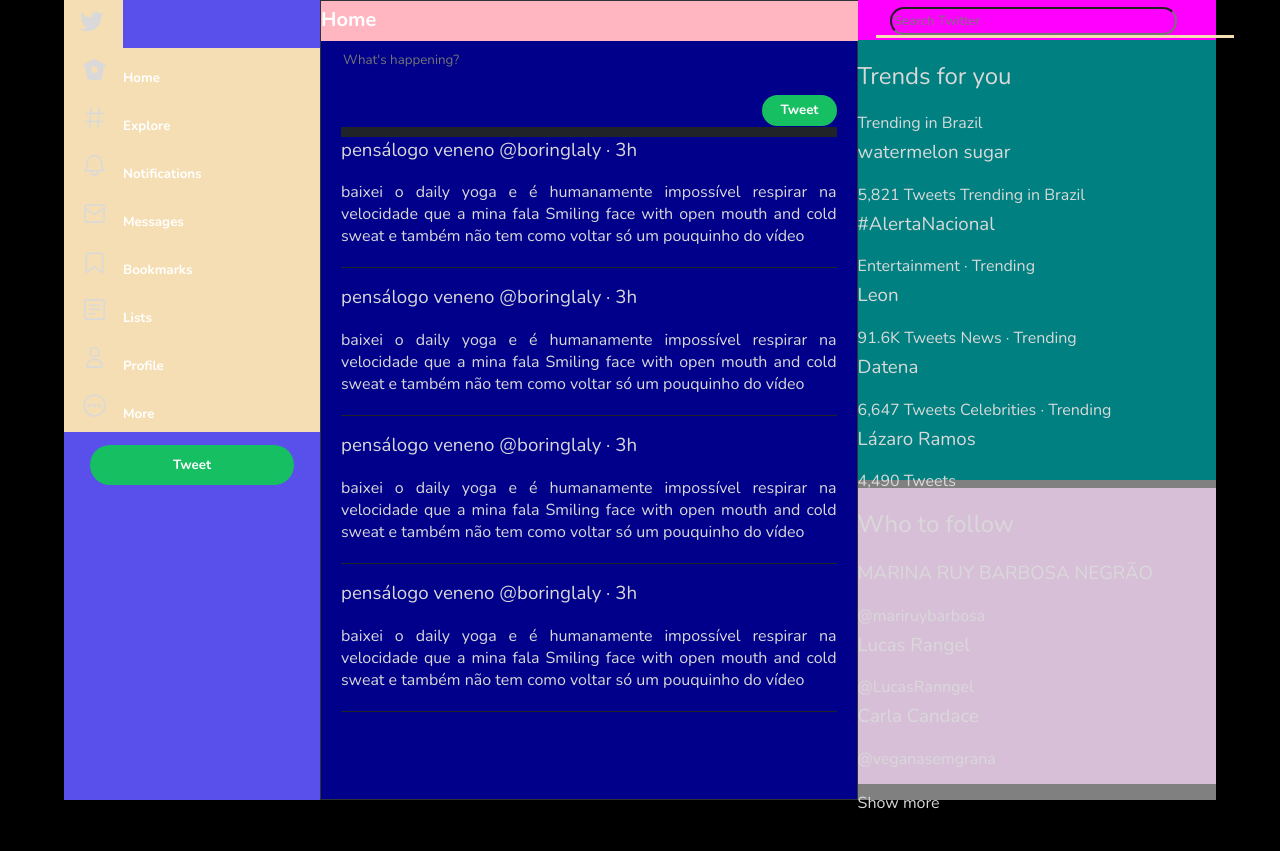
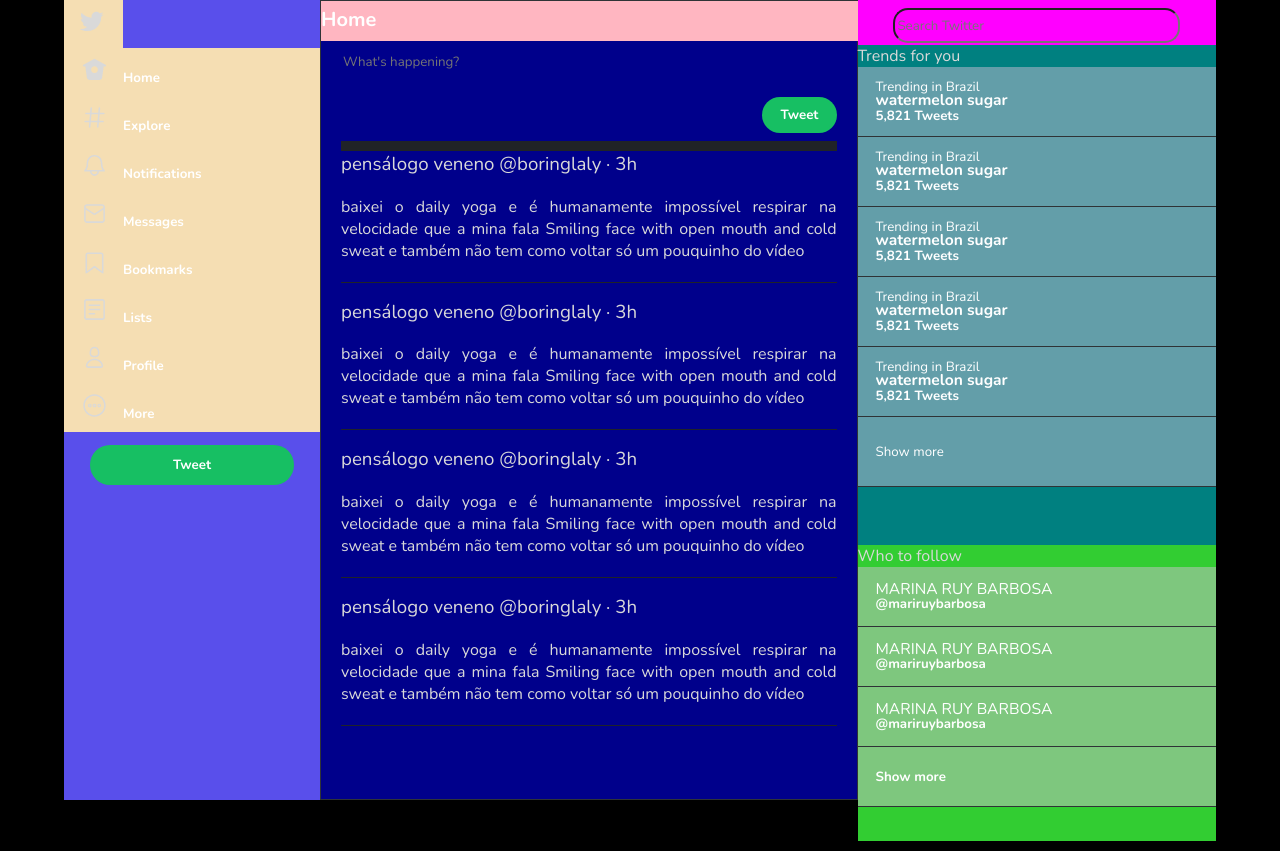
Before and after one commit to laisbasso/Front-End-Coding, a plain HTML site: page 03.twitter/index.html in a window 1280 px wide. Drawn offline with nearby package versions, Linux system fonts and the light colour scheme.

Commit message:
Atualizando menu da direita

```diff
--- a/03.twitter/index.html
+++ b/03.twitter/index.html
@@ -96,48 +96,74 @@
                     <!-- PODE DEIXAR VAZIO? -->
                     <label for="search">
                     <input type="text" name="search" id="search" placeholder="Search Twitter">
-                    <svg viewBox="0 0 24 24" class="icon" id="icon-search"><g><path d="M21.53 20.47l-3.66-3.66C19.195 15.24 20 13.214 20 11c0-4.97-4.03-9-9-9s-9 4.03-9 9 4.03 9 9 9c2.215 0 4.24-.804 5.808-2.13l3.66 3.66c.147.146.34.22.53.22s.385-.073.53-.22c.295-.293.295-.767.002-1.06zM3.5 11c0-4.135 3.365-7.5 7.5-7.5s7.5 3.365 7.5 7.5-3.365 7.5-7.5 7.5-7.5-3.365-7.5-7.5z"></path></g></svg></label>
+
+                    <!--
+                    <svg viewBox="0 0 24 24" class="icon" id="icon-search"><g><path d="M21.53 20.47l-3.66-3.66C19.195 15.24 20 13.214 20 11c0-4.97-4.03-9-9-9s-9 4.03-9 9 4.03 9 9 9c2.215 0 4.24-.804 5.808-2.13l3.66 3.66c.147.146.34.22.53.22s.385-.073.53-.22c.295-.293.295-.767.002-1.06zM3.5 11c0-4.135 3.365-7.5 7.5-7.5s7.5 3.365 7.5 7.5-3.365 7.5-7.5 7.5-7.5-3.365-7.5-7.5z"></path></g></svg></label>-->
                 </div>
 
 
                 <div class="trends">
+
                     <h2>Trends for you</h2>
 
-                    Trending in Brazil
+                    <a href="twitter.com"><button>
+                    <p>Trending in Brazil
                     <h3>watermelon sugar</h3>
-                    5,821 Tweets
+                    5,821 Tweets</p>
+                    </button></a>
 
-                    Trending in Brazil
-                    <h3>#AlertaNacional</h3>
+                    <a href="twitter.com"><button>
+                    <p>Trending in Brazil
+                    <h3>watermelon sugar</h3>
+                    5,821 Tweets</p>
+                    </button></a>
 
-                    Entertainment · Trending
-                    <h3>Leon</h3>
-                    91.6K Tweets
+                    <a href="twitter.com"><button>
+                    <p>Trending in Brazil
+                    <h3>watermelon sugar</h3>
+                    5,821 Tweets</p>
+                    </button></a>
 
-                    News · Trending
-                    <h3>Datena</h3>
-                    6,647 Tweets
+                    <a href="twitter.com"><button>
+                    <p>Trending in Brazil
+                    <h3>watermelon sugar</h3>
+                    5,821 Tweets</p>
+                    </button></a>
 
-                    Celebrities · Trending
-                    <h3>Lázaro Ramos</h3>
-                    4,490 Tweets
+                    <a href="twitter.com"><button>
+                    <p>Trending in Brazil
+                    <h3>watermelon sugar</h3>
+                    5,821 Tweets</p>
+                    </button></a>
 
-                    <br><br>Show more
+                    <a href="twitter.com"><button class="show-more">
+                    <p>Show more</p>
+                    </button></a>
+
                 </div>
 
                 <div class="follow">
+
                     <h2>Who to follow</h2>
 
-                    <h3>MARINA RUY BARBOSA NEGRÃO</h3>
-                    @mariruybarbosa
+                    <a href="twitter.com"><button>
+                    <p><h3>MARINA RUY BARBOSA</h3>
+                    @mariruybarbosa</p>
+                    </button></a>
 
-                    <h3>Lucas Rangel</h3>
-                    @LucasRanngel
+                    <a href="twitter.com"><button>
+                    <p><h3>MARINA RUY BARBOSA</h3>
+                    @mariruybarbosa</p>
+                    </button></a>
 
-                    <h3>Carla Candace</h3>
-                    @veganasemgrana
+                    <a href="twitter.com"><button>
+                    <p><h3>MARINA RUY BARBOSA</h3>
+                    @mariruybarbosa</p>
+                    </button></a>
 
-                    <br><br>Show more
+                    <a href="twitter.com"><button class="show-more">
+                    Show more
+                    </button></a>
                 </div>
 
             </div>
--- a/03.twitter/style.css
+++ b/03.twitter/style.css
@@ -6,8 +6,9 @@
     font-weight: 400;
 }
 
+
 html, body{
-    height: 100%;
+    height: 100vh;
     width: 100%;
     margin: 0;
     background-color: #000000;
@@ -24,11 +25,16 @@
     color: white;
 }
 
+h2{
+    margin: 0;
+    font-size: 1em;
+}
+
 
 div{
     display: inline; /*?????????*/
     float: left;
-    height: 100%;
+    height: 100vh;
 }
 
 /* LEFT */
@@ -36,7 +42,9 @@
 .left{
     background-color: rgb(89, 79, 235);
     width: 20%;
+    height: 100vh;
     margin-left: 5%;
+    position: fixed;
 }
 
 svg{
@@ -50,10 +58,12 @@
 button{
     font-weight: bold;
     color: white;
+    border: none;
 }
 
 .icon{
-    height: 6%;
+    height: 6vh;
+    min-height: 40px;
     border: none;
     text-align: left;
     display: block;
@@ -75,7 +85,6 @@
     width: 80%;
     height: 5%;
     border-radius: 30px;
-    border: none;
     margin-left: 10%;
     margin-top: 5%;
 }
@@ -85,7 +94,6 @@
     width: 15%;
     height: 40%;
     border-radius: 30px;
-    border: none;
     padding: 0;
     float: right;
 }
@@ -93,9 +101,11 @@
 /* CONTAINER (MAIN/RIGHT) */
 
 .container{
-    height: 100%;
+    height: 100vh;
     width: 70%;
     background-color: orange;
+    margin-left: 25%;
+    position: absolute;
 }
 
 /* MAIN */
@@ -104,19 +114,23 @@
     background-color: darkblue;
     width: 60%;
     border: 1px solid #2f3336;
+    height: 100vh;
 }
 
 .home{
     display: block;
     width: 42%;
     background-color: lightpink;
-    height: 5%;
+    height: 5vh;
+    min-height: 40px;
     position: fixed;
+    z-index: 2;
 }
 
 .happening{
     display: inline;
-    height: 11%;
+    height: 11vh;
+    min-height: 100px;
     width: 100%;
     border-bottom: 10px solid #202327;
 }
@@ -137,7 +151,8 @@
     margin: 0px 20px;
     text-align: justify;
     position: relative;
-    top: 6%
+    height: 100vh;
+    margin-top: 50px;
 }
 
 .timeline p{
@@ -148,8 +163,9 @@
 /* RIGHT */
 
 .right{
-    background-color: gray;
+    background-color: orange;
     width: 40%;
+    height: 100vh;
     /*padding: 0 2%;*/
 }
 
@@ -157,42 +173,71 @@
     display: block;
     width: 28%;
     background-color: magenta;
-    height: 5%;
+    height: 5vh;
+    min-height: 45px;
     position: fixed;
+    z-index: 2;
 }
 
 input#search{
     width: 80%;
     background-color: transparent;
-    border: ;
+    /*border: none;*/
     border-radius: 15px;
-    height: 70%;
-    margin-top: 2%;
-    margin-left: 9%;
+    height: 3vh;
+    min-height: 35px;
+    margin-top: 1vh;
+    margin-left: 10%;
 }
 
 #search:focus{
     border: 1px solid #17bf63;
 }
 
-#icon-search{
-
-}
-
 .trends{
     display: block;
     position: relative;
-    top: 5%;
     background-color: teal;
-    height: 55%;
+    margin-top: 45px;
+    height: 55vh;
+    min-height: 500px;
     width: 100%;
 }
 
+.trends button{
+    background-color: rgba(216, 191, 216, 0.459);
+    width: 100%;
+    height: 8vh;
+    min-height: 70px;
+    line-height: 0vh;
+    text-align: left;
+    border-bottom: 1px solid #2f3336;
+}
+
+.trends h3{
+    font-weight: bold;
+}
+
+.show-more{  /*nao ta funfando*/
+    height: 2px;
+    padding: 0;
+    max-height: 2px;
+}
+
+
 .follow{
     display: block;
-    background-color: thistle;
-    position: relative;
-    top: 6%;
+    background-color: limegreen;
     height: 37%;
     width: 100%;
 }
+
+.follow button{
+    background-color: rgba(216, 191, 216, 0.459);
+    width: 100%;
+    height: 7vh;
+    min-height: 60px;
+    line-height: 0vh;
+    text-align: left;
+    border-bottom: 1px solid #2f3336;
+}
```
